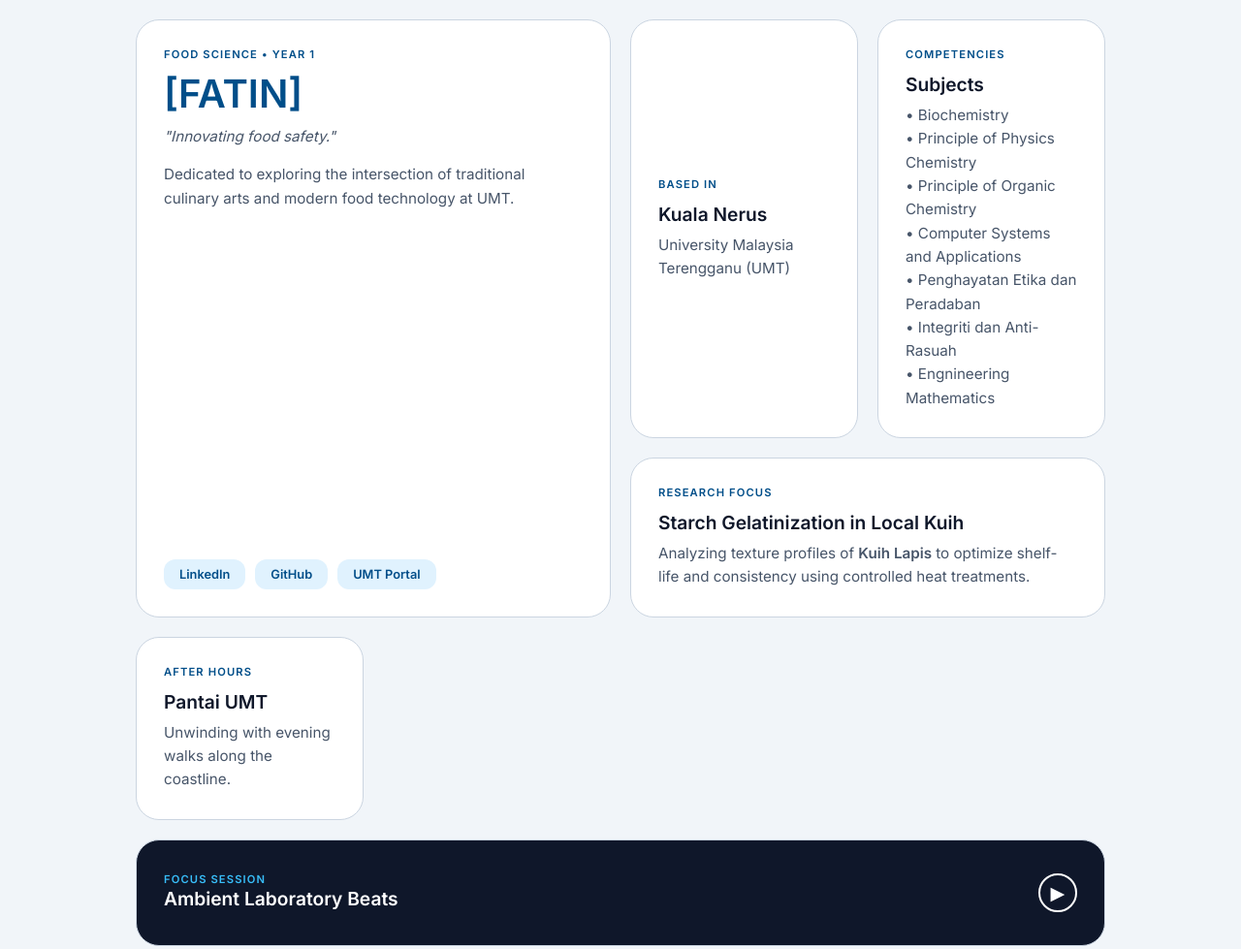
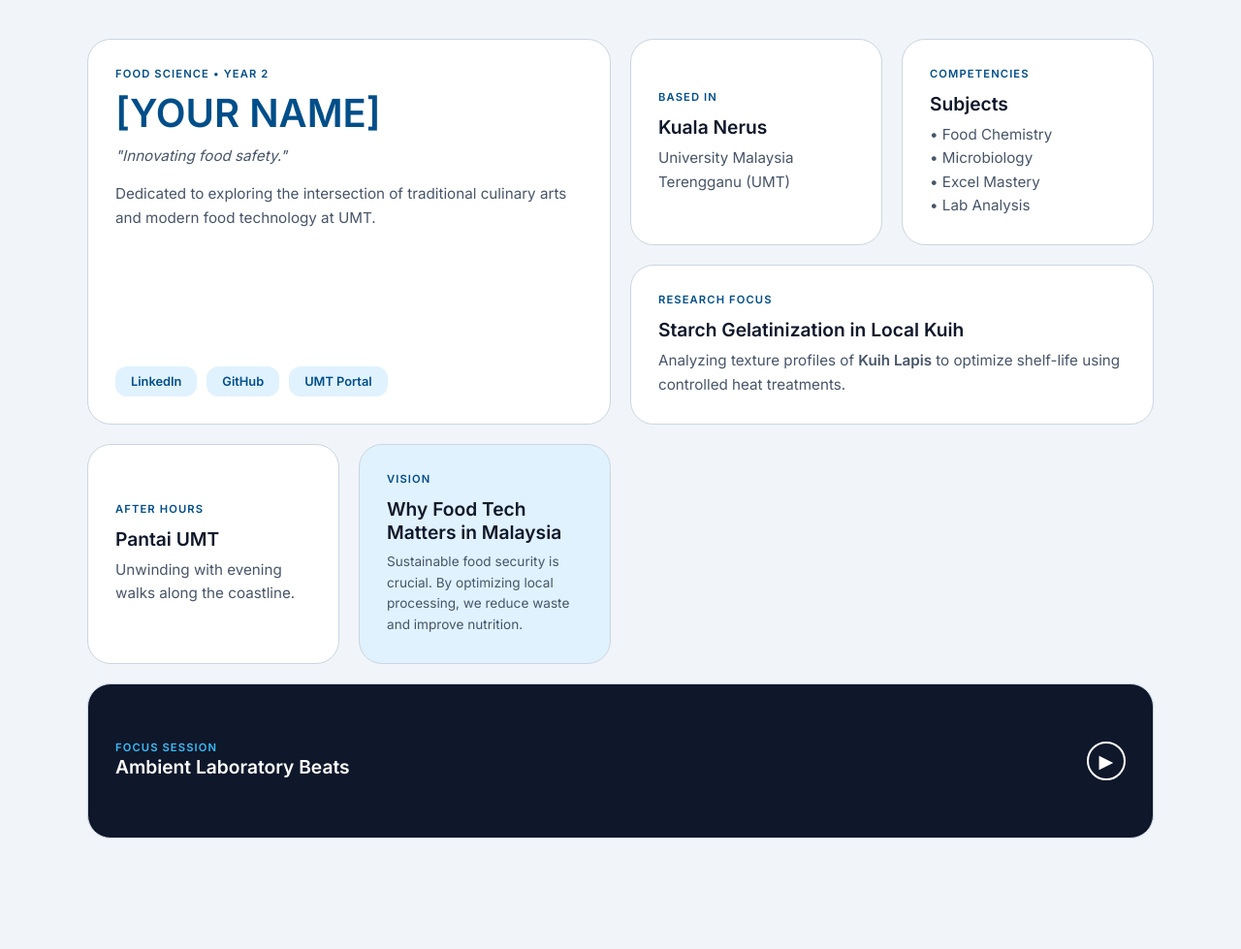
Before and after one commit to etoilesstar/etoilesstar.github.io, a plain HTML site: page index.html in a window 1280 px wide. Shown: the whole page at 97% size. After the commit the page ends 905 px from the top, so only its background shows below. Drawn offline with Linux system fonts and the light colour scheme.

Commit message:
Update index.html

```diff
--- a/index.html
+++ b/index.html
@@ -33,16 +33,17 @@
             justify-content: center;
             align-items: center;
             min-height: 100vh;
-            padding: 20px;
+            padding: 40px 20px;
         }
 
         .bento-container {
             display: grid;
             width: 100%;
-            max-width: 1000px;
+            max-width: 1100px;
             gap: 20px;
+            /* 4-column master grid */
             grid-template-columns: repeat(4, 1fr);
-            grid-template-rows: auto auto auto;
+            grid-auto-rows: minmax(160px, auto);
         }
 
         .card {
@@ -50,27 +51,33 @@
             border: 1px solid var(--border);
             border-radius: var(--radius);
             padding: 28px;
-            transition: all 0.3s ease;
+            transition: all 0.4s cubic-bezier(0.175, 0.885, 0.32, 1.275);
             display: flex;
             flex-direction: column;
             justify-content: center;
+            position: relative;
+            overflow: hidden;
         }
 
+        /* Hover Effect: Zoom */
         .card:hover {
             border-color: var(--accent);
-            box-shadow: 0 10px 30px -10px rgba(0, 78, 137, 0.15);
+            transform: scale(1.03); /* Subtle Zoom */
+            box-shadow: 0 20px 40px -15px rgba(0, 78, 137, 0.2);
+            z-index: 10;
         }
 
         h2 { font-size: 1.2rem; font-weight: 600; margin-bottom: 8px; color: var(--text-main); }
         p { font-size: 0.95rem; color: var(--text-muted); line-height: 1.6; }
         .label { font-size: 0.7rem; text-transform: uppercase; letter-spacing: 0.1em; color: var(--accent); font-weight: 700; margin-bottom: 12px; }
 
-        /* Grid Assignments */
+        /* Grid Layout Logic */
         .profile { grid-column: span 2; grid-row: span 2; }
         .location { grid-column: span 1; }
         .tech-stack { grid-column: span 1; }
         .case-study { grid-column: span 2; }
         .hobby { grid-column: span 1; }
+        .food-tech { grid-column: span 1; background-color: var(--accent-soft); } /* New Card */
         .playlist { grid-column: span 4; background-color: var(--text-main); color: white; }
 
         /* Specific Elements */
@@ -94,14 +101,14 @@
         .playlist p { color: #94a3b8; }
 
         /* Responsive Breakpoints */
-        @media (max-width: 900px) {
+        @media (max-width: 950px) {
             .bento-container { grid-template-columns: repeat(2, 1fr); }
             .playlist { grid-column: span 2; }
         }
 
-        @media (max-width: 600px) {
+        @media (max-width: 650px) {
             .bento-container { grid-template-columns: 1fr; }
-            .profile, .location, .tech-stack, .case-study, .hobby, .playlist { grid-column: span 1; }
+            .profile, .location, .tech-stack, .case-study, .hobby, .food-tech, .playlist { grid-column: span 1; }
             .profile-name { font-size: 2rem; }
         }
     </style>
@@ -111,14 +118,14 @@
     <div class="bento-container">
 
         <div class="card profile">
-            <span class="label">Food Science • Year 1</span>
-            <h1 class="profile-name">[FATIN]</h1>
+            <span class="label">Food Science • Year 2</span>
+            <h1 class="profile-name">[YOUR NAME]</h1>
             <p class="tagline">"Innovating food safety."</p>
             <p>Dedicated to exploring the intersection of traditional culinary arts and modern food technology at UMT.</p>
             <div class="social-links">
-                <a href="#">LinkedIn</a>
-                <a href="#">GitHub</a>
-                <a href="#">UMT Portal</a>
+                <a href="#" target="_blank">LinkedIn</a>
+                <a href="#" target="_blank">GitHub</a>
+                <a href="#" target="_blank">UMT Portal</a>
             </div>
         </div>
 
@@ -131,19 +138,25 @@
         <div class="card tech-stack">
             <span class="label">Competencies</span>
             <h2>Subjects</h2>
-            <p>• Biochemistry<br>• Principle of Physics Chemistry<br>• Principle of Organic Chemistry<br>• Computer Systems and Applications<br>• Penghayatan Etika dan Peradaban<br>• Integriti dan Anti-Rasuah<br>• Engnineering Mathematics</p>
+            <p>• Food Chemistry<br>• Microbiology<br>• Excel Mastery<br>• Lab Analysis</p>
         </div>
 
         <div class="card case-study">
             <span class="label">Research Focus</span>
             <h2>Starch Gelatinization in Local Kuih</h2>
-            <p>Analyzing texture profiles of <strong>Kuih Lapis</strong> to optimize shelf-life and consistency using controlled heat treatments.</p>
+            <p>Analyzing texture profiles of <strong>Kuih Lapis</strong> to optimize shelf-life using controlled heat treatments.</p>
         </div>
 
         <div class="card hobby">
             <span class="label">After Hours</span>
             <h2>Pantai UMT</h2>
             <p>Unwinding with evening walks along the coastline.</p>
+        </div>
+
+        <div class="card food-tech">
+            <span class="label">Vision</span>
+            <h2>Why Food Tech Matters in Malaysia</h2>
+            <p style="font-size: 0.85rem;">Sustainable food security is crucial. By optimizing local processing, we reduce waste and improve nutrition.</p>
         </div>
 
         <div class="card playlist">
```
